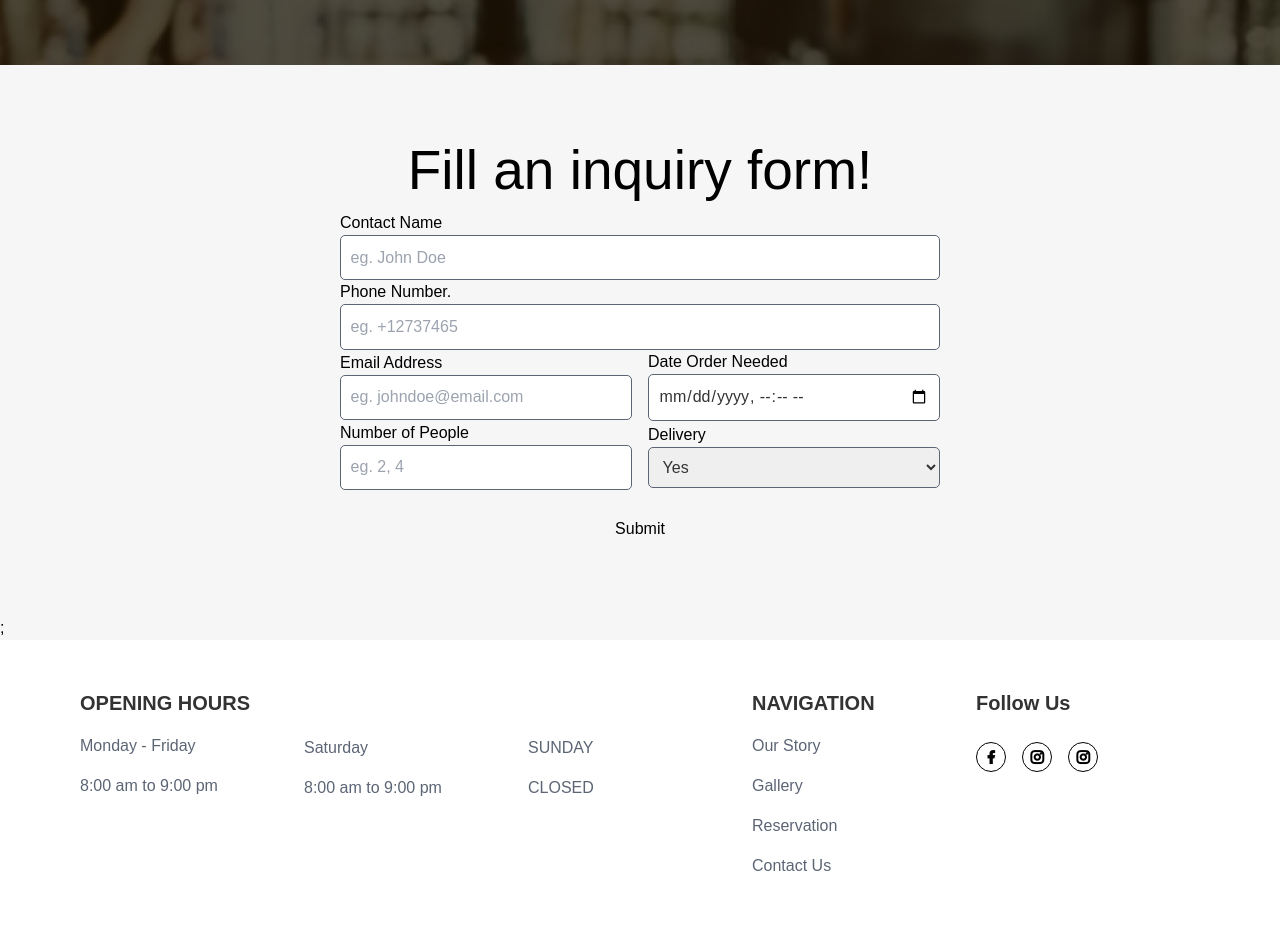
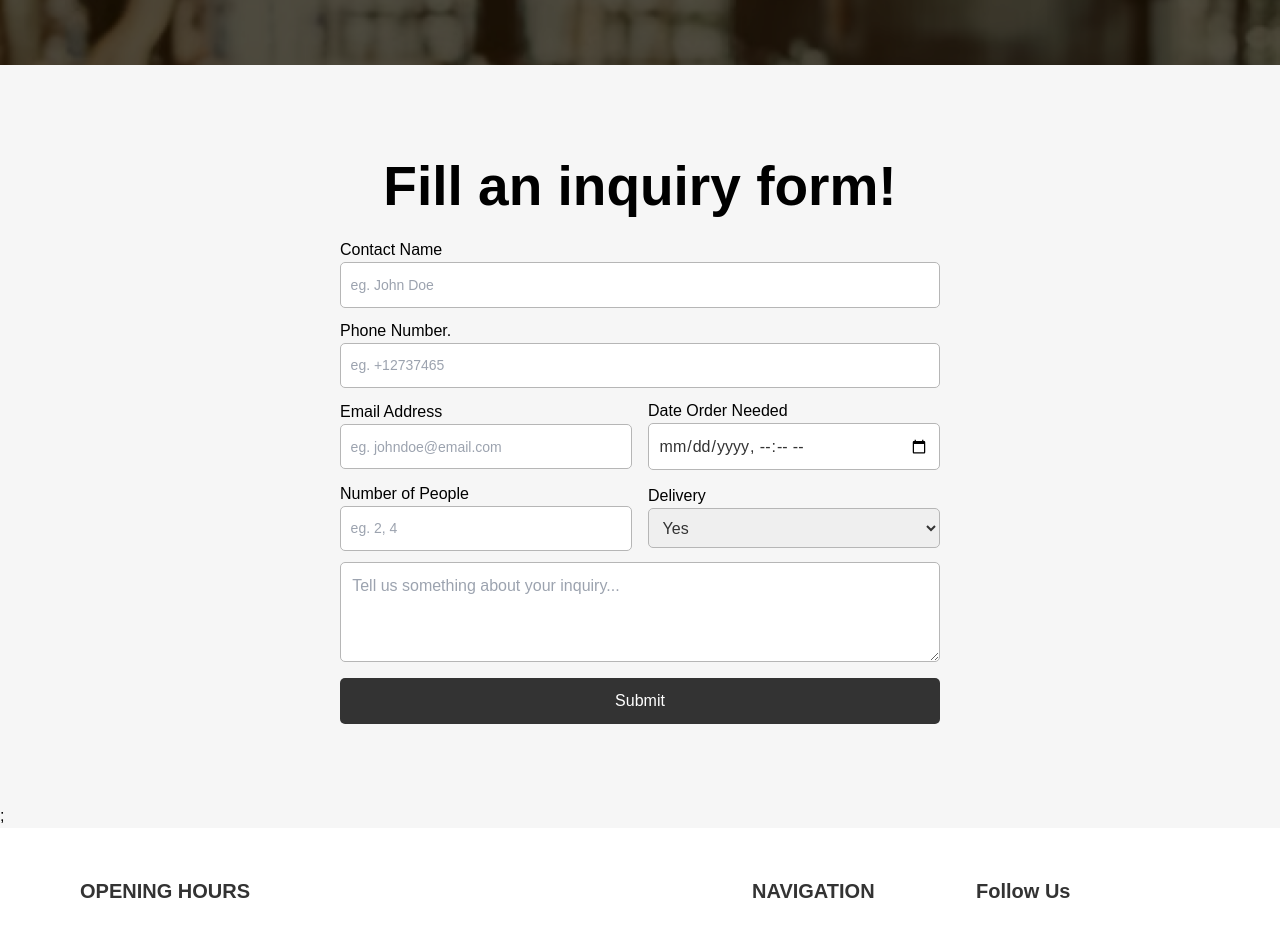
Before and after one commit to JohnnnGreat/Veronicas-Kitchen, a Next.js app: page /catering in a window 1280 px wide. Shown: the part 500-1425 px from the top of the page. Built offline with nearby package versions, Linux system fonts and the light colour scheme; a web font is replaced by a local one.

Commit message:
Made some corrections

```diff
--- a/components/Why_us.js
+++ b/components/Why_us.js
@@ -1,7 +1,7 @@
 import Link from "next/link";
 import Image from "next/image";
 
-function WhyUs({ image, title, desc }) {
+function WhyUs({ image, title, desc, br }) {
   return (
     <>
       <div className="content__card">
@@ -9,6 +9,12 @@ function WhyUs({ image, title, desc }) {
         <div className="content-main">
           <h1>{title}</h1>
           <p>{desc}</p>
+          {br && (
+            <>
+              <br />
+              <br />
+            </>
+          )}
         </div>
       </div>
     </>
--- a/pages/catering.js
+++ b/pages/catering.js
@@ -62,6 +62,13 @@ const Catering = () => {
                   </select>
                 </div>
               </div>
+              <textarea
+                placeholder="Tell us something about your inquiry..."
+                name=""
+                id=""
+                cols="30"
+                rows="10"
+              ></textarea>
               <button className="catering-cta">Submit</button>
             </form>
           </div>
--- a/styles/index.scss
+++ b/styles/index.scss
@@ -12,10 +12,26 @@ $heroD_txt_clr: #5c6574;
     display: flex;
     align-items: center;
     height: 90vh;
+    padding: 1rem;
+    position: relative;
     @media (max-width: 567px) {
       padding: 1rem;
       height: auto;
     }
+
+    .trc-container {
+      width: 100%;
+      display: flex;
+      align-items: center;
+      justify-content: center;
+      position: absolute;
+      bottom: 0;
+      .trace-image {
+        margin-left: -4rem;
+        width: 100px;
+      }
+    }
+
     &__wrapper {
       max-width: 77rem;
       margin-left: auto;
@@ -35,11 +51,11 @@ $heroD_txt_clr: #5c6574;
 
       .hero_content {
         display: grid;
-        grid-template-columns: 35% 65%;
+        grid-template-columns: 40% 60%;
         align-items: center;
         justify-content: center;
         position: relative;
-        gap: 1.5rem;
+        gap: 2rem;
 
         @media (max-width: 567px) {
           grid-template-columns: 1fr;
@@ -59,12 +75,13 @@ $heroD_txt_clr: #5c6574;
             }
           }
           .first_desc {
-            font-size: 20px;
+            font-size: 18px;
             font-weight: 400;
             color: $heroD_txt_clr;
             margin-top: 18px;
             text-align: justify;
             line-height: 18.3px;
+            line-height: 1.2;
 
             @media (max-width: 567px) {
               font-size: 16px;
@@ -81,14 +98,14 @@ $heroD_txt_clr: #5c6574;
               flex-wrap: wrap;
             }
             .cta-btn {
-              font-size: 16px;
+              font-size: 15px;
               width: 100%;
               text-align: center;
               padding: 1.2rem 0.5rem;
               text-decoration: none;
               color: #fff;
-              border-radius: 15px;
-              font-weight: 700;
+              border-radius: 10px;
+              font-weight: 600;
               letter-spacing: 2px;
 
               @media (max-width: 567px) {
@@ -215,7 +232,6 @@ $heroD_txt_clr: #5c6574;
     align-items: center;
     justify-content: center;
     &__wrapper {
-      height: 75%;
       max-width: 75rem;
       margin: 0 auto;
 
@@ -230,7 +246,10 @@ $heroD_txt_clr: #5c6574;
         h1 {
           font-size: 55px;
           text-align: center;
+          font-weight: 600;
+
           color: $heroH_txt_clr;
+
           @media (max-width: 567px) {
             font-size: 50px;
           }
@@ -238,11 +257,12 @@ $heroD_txt_clr: #5c6574;
 
         p {
           color: $heroD_txt_clr;
-          font-size: 20px;
+          font-size: 18px;
           text-align: center;
           max-width: 800px;
-          margin-top: 22px;
-          margin: auto;
+          line-height: 1.5;
+
+          padding: 0;
 
           @media (max-width: 567px) {
             font-size: 16px;
@@ -253,11 +273,9 @@ $heroD_txt_clr: #5c6574;
       &__order {
         display: grid;
         grid-template-columns: repeat(3, 1fr);
-
-        margin-top: 30px;
         max-width: 900px;
-        margin: auto;
         gap: 2rem;
+        margin-top: 1rem;
 
         @media (max-width: 567px) {
           grid-template-columns: 1fr;
@@ -281,8 +299,8 @@ $heroD_txt_clr: #5c6574;
           display: flex;
           flex-direction: column;
 
-          width: 250px;
-          height: 500px;
+          width: 300px;
+          height: 510px;
         }
         .circle {
           background: linear-gradient(#fdc55e00, #fdc55e, 2%, #ffffff00);
@@ -327,16 +345,15 @@ $heroD_txt_clr: #5c6574;
           }
         }
         .content {
-          padding: 0 1rem;
+          padding: 2rem;
           display: block;
-          margin-bottom: 3rem;
+          margin-bottom: 2rem;
 
           .food_title {
-            font-size: 30;
+            font-size: 30px;
             color: #a67c5b;
             font-weight: 800;
             text-align: center;
-            margin-top: 24px;
           }
 
           .food_desc {
@@ -371,8 +388,7 @@ $heroD_txt_clr: #5c6574;
 }
 
 .why-us {
-  height: 100vh;
-  padding: 2rem 0;
+  padding: 5rem 0;
 
   @media (max-width: 567px) {
     height: auto;
@@ -383,6 +399,7 @@ $heroD_txt_clr: #5c6574;
     &__header {
       h1 {
         font-size: 55px;
+        font-weight: 600;
         text-align: center;
         color: $heroH_txt_clr;
 
@@ -423,6 +440,7 @@ $heroD_txt_clr: #5c6574;
         justify-content: center;
         row-gap: 32px;
         width: 300px;
+        height: 400px;
 
         .why-img {
           width: 70px;
@@ -432,12 +450,15 @@ $heroD_txt_clr: #5c6574;
         .content-main {
           h1 {
             text-align: center;
-            margin-bottom: 32px;
+            margin-bottom: 16px;
             font-weight: 800;
+            font-size: 30px;
           }
           p {
             color: #5c6574;
             text-align: center;
+            line-height: 1.4;
+            font-size: 17px;
           }
         }
       }
@@ -1322,10 +1343,11 @@ $secondary-color: #666;
   &__wrapper {
     max-width: 1100px;
     margin: auto;
-
+    padding: 1rem;
     .inquiry-form-header {
       font-size: 55px;
       text-align: center;
+      font-weight: 600;
     }
 
     div {
@@ -1338,10 +1360,20 @@ $secondary-color: #666;
         display: flex;
         flex-direction: column;
         width: 600px;
+
+        @media (max-width: 567px) {
+          width: 100%;
+        }
         .catering-cta {
           margin-top: 1rem;
           padding: 0.7rem;
           border-radius: 5px;
+          background-color: $heroH_txt_clr;
+          color: #fff;
+
+          &:hover {
+            background-color: #555555;
+          }
         }
         input,
         select {
@@ -1351,7 +1383,26 @@ $secondary-color: #666;
           color: $primary-color;
           border-radius: 5px;
           border: none;
-          border: 1px solid $heroD_txt_clr;
+          border: 1px solid rgb(182, 182, 182);
+
+          &::placeholder {
+            font-size: 14px;
+          }
+        }
+
+        label {
+          margin-top: 0.7rem;
+        }
+
+        textarea {
+          width: 100%;
+          max-height: 100px;
+          min-height: 100px;
+          margin-top: 0.7rem;
+          border-radius: 5px;
+          border: 1px solid rgb(182, 182, 182);
+          padding: 0.7rem;
+          outline: none;
         }
 
         .form-flex {
```
Also changed, not shown: pages/index.js (+20 -1 lines), public/utils_assets/Traced.svg (added).
